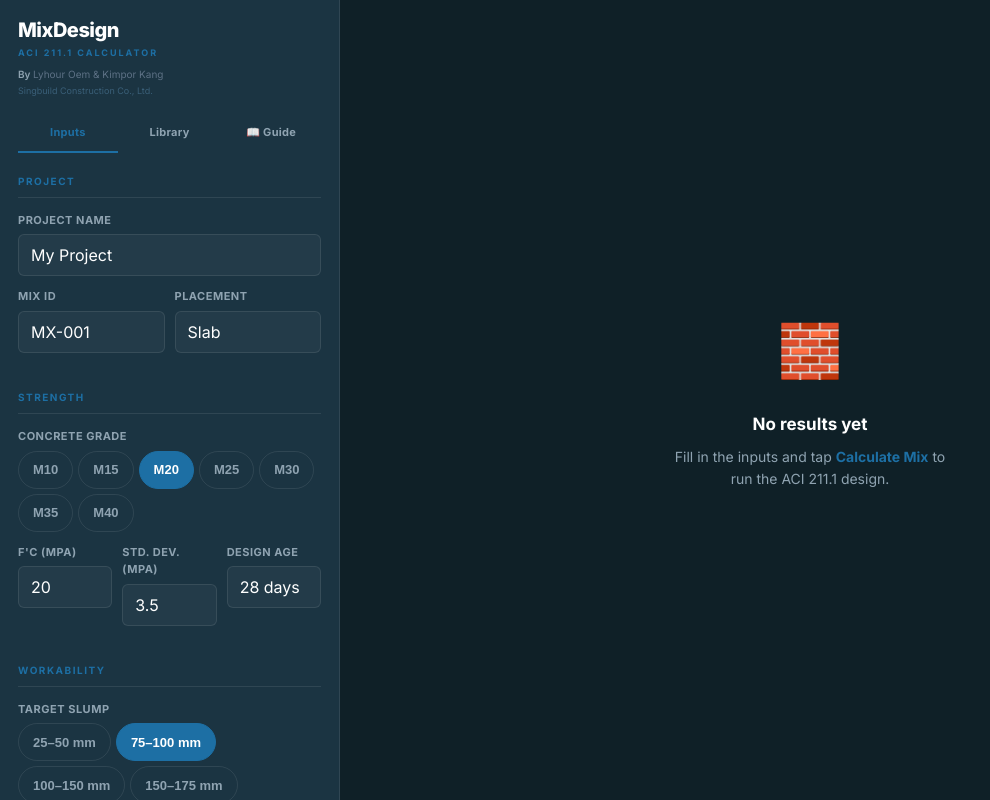
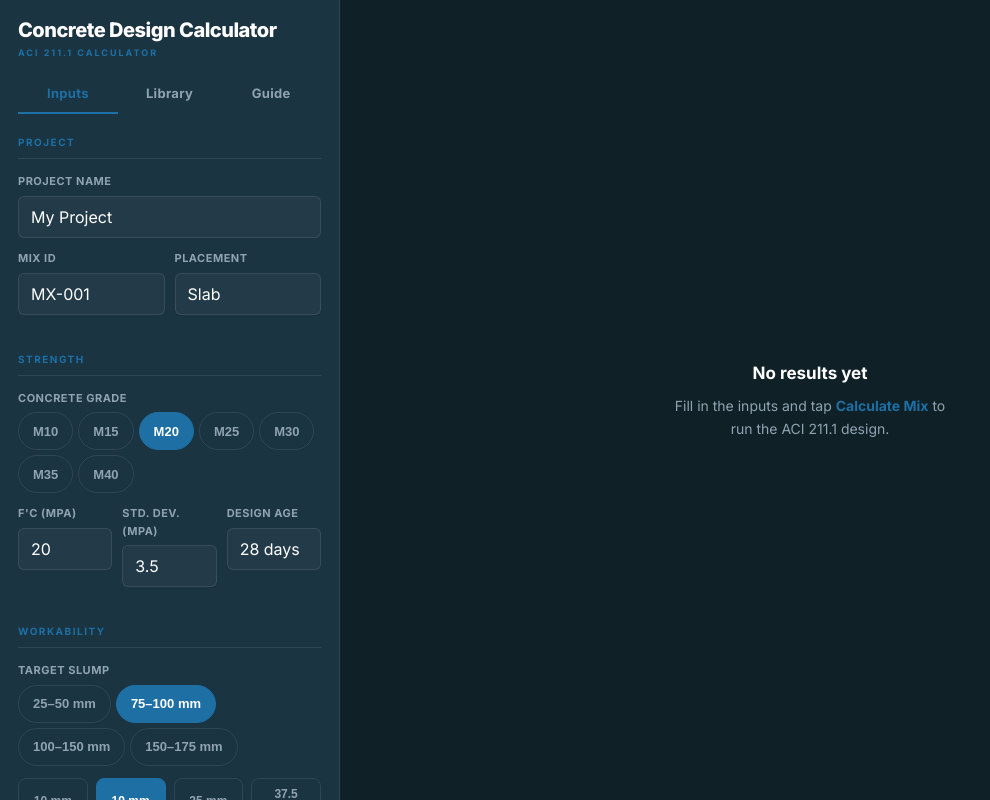
Before and after one commit to kimporprg/concrete-mix-calculator, a React (Vite) app: page / in a window 1280 px wide. Shown: the whole page, without its empty margins (0-990 px from the left). Built offline with nearby package versions, Linux system fonts and the light colour scheme.

Commit message:
Version 0.0.4 (Further Fixes)

```diff
--- a/src/App.jsx
+++ b/src/App.jsx
@@ -10,7 +10,7 @@ import GuideTab     from './components/GuideTab'
 const LEFT_TABS = [
   { id: 'inputs',  label: 'Inputs'  },
   { id: 'library', label: 'Library' },
-  { id: 'guide',   label: '📖 Guide' },
+  { id: 'guide',   label: 'Guide' },
 ]
 
 export default function App() {
@@ -48,21 +48,6 @@ export default function App() {
 
   const libCount = library.length
 
-  // ── Credit block (shared between desktop/mobile) ──────────────────────
-  const Credits = ({ small }) => (
-    <div style={{
-      fontSize: small ? 9 : 10,
-      color: 'var(--mid)',
-      lineHeight: 1.6,
-      marginTop: small ? 4 : 6,
-    }}>
-      <span style={{ color: 'var(--muted)', fontWeight: 600 }}>By </span>
-      Lyhour Oem &amp; Kimpor Kang
-      <br />
-      <span style={{ color: '#3A5F78', fontSize: small ? 8 : 9 }}>Singbuild Construction Co., Ltd.</span>
-    </div>
-  )
-
   // ── Left panel tab bar ────────────────────────────────────────────────
   function LeftTabBar() {
     return (
@@ -81,7 +66,7 @@ export default function App() {
               style={{
                 flex: 1, padding: '9px 4px',
                 border: 'none', background: 'transparent',
-                fontFamily: 'inherit', fontSize: 11, fontWeight: 700,
+                fontFamily: 'inherit', fontSize: 13, fontWeight: 700,
                 cursor: 'pointer', letterSpacing: '0.3px',
                 color: leftTab === t.id ? 'var(--accent)' : 'var(--muted)',
                 borderBottom: leftTab === t.id
@@ -132,12 +117,11 @@ export default function App() {
             flexShrink: 0,
           }}>
             <div style={{ fontSize: 20, fontWeight: 800, color: 'var(--white)', letterSpacing: '-0.5px' }}>
-              MixDesign
+              Concrete Design Calculator
             </div>
             <div style={{ fontSize: 9, fontWeight: 700, color: 'var(--accent)', letterSpacing: '2px', textTransform: 'uppercase' }}>
               ACI 211.1 CALCULATOR
             </div>
-            <Credits small={false} />
             <div style={{ marginTop: 14 }}>
               <LeftTabBar />
             </div>
@@ -178,12 +162,11 @@ export default function App() {
           <div style={{ padding: '0 16px 10px', display: 'flex', alignItems: 'flex-end', justifyContent: 'space-between' }}>
             <div>
               <div style={{ fontSize: 17, fontWeight: 800, color: 'var(--white)', letterSpacing: '-0.3px' }}>
-                MixDesign
+                Concrete Design Calculator
               </div>
               <div style={{ fontSize: 8, fontWeight: 700, color: 'var(--accent)', letterSpacing: '2px', textTransform: 'uppercase' }}>
                 ACI 211.1 CALCULATOR
               </div>
-              <Credits small={true} />
             </div>
             {/* Mobile view toggle */}
             <div style={{ display: 'flex', gap: 4 }}>
--- a/src/components/GuideTab.jsx
+++ b/src/components/GuideTab.jsx
@@ -2,7 +2,7 @@
 
 const SECTIONS = [
   {
-    id: 'project', color: 'var(--muted)', title: '📋 Project Information',
+    id: 'project', color: 'var(--muted)', title: 'Project Information',
     items: [
       { sym: 'Name',   name: 'Project Name',
         body: 'A label for the project. Appears in the CSV export header. Use something descriptive like "Block A — Ground Slab" so you can identify the file later.' },
@@ -13,7 +13,7 @@ const SECTIONS = [
     ],
   },
   {
-    id: 'strength', color: 'var(--accent)', title: "💪 Strength & Design",
+    id: 'strength', color: 'var(--accent)', title: "Strength & Design",
     items: [
       { sym: "f'c", name: 'Specified Compressive Strength',
         body: "The strength your concrete must meet, written on the structural drawings. M25 = f'c 25 MPa. Tapping a Grade button sets this automatically.",
@@ -30,15 +30,15 @@ const SECTIONS = [
     ],
   },
   {
-    id: 'workability', color: '#1D7A4F', title: '🌊 Workability & Aggregate',
+    id: 'workability', color: '#1D7A4F', title: 'Workability & Aggregate',
     items: [
       { sym: 'Slump', name: 'Target Slump Range',
         body: 'How fluid the fresh concrete is — more slump needs more water, which raises W/C and reduces strength. Drives the mixing water lookup in ACI Table 6.3.3.',
         extra: { label: 'Options',
-          text: '25–50 mm → stiff, pavements\n75–100 mm → standard reinforced concrete ✓\n100–150 mm → congested steel, pump mixes\n150–175 mm → very fluid (better to use a plasticiser)' } },
+          text: '25–50 mm → stiff, pavements\n75–100 mm → standard reinforced concrete (recommended)\n100–150 mm → congested steel, pump mixes\n150–175 mm → very fluid (better to use a plasticiser)' } },
       { sym: 'MAS',  name: 'Max. Aggregate Size',
         body: 'Largest coarse particle size. Larger aggregate needs less water for the same slump (less surface area to coat), reducing cement. Limited by rebar spacing.',
-        extra: { label: 'Common', text: '10 mm thin/congested · 19 mm general use ✓ · 25–37.5 mm mass concrete' } },
+        extra: { label: 'Common', text: '10 mm thin/congested · 19 mm general use (recommended) · 25–37.5 mm mass concrete' } },
       { sym: 'Cem.', name: 'Cement Type',
         body: 'Identifies the binder. Informational only — label appears in the export but does not change any ACI number.',
         extra: { label: 'Options',
@@ -49,7 +49,7 @@ const SECTIONS = [
     ],
   },
   {
-    id: 'cement-fa', color: 'var(--warn)', title: '🏭 Cement & Fine Aggregate (Sand)',
+    id: 'cement-fa', color: 'var(--warn)', title: 'Cement & Fine Aggregate (Sand)',
     items: [
       { sym: 'Gc',  name: 'Specific Gravity of Cement',
         body: 'How dense cement is compared to water (water = 1.0). OPC is ~3.15× denser. Used in Step 6 to convert cement mass to volume.',
@@ -59,7 +59,7 @@ const SECTIONS = [
         extra: { label: 'Typical', text: '2.60–2.70 for river sand. From your lab report (ASTM C128).' } },
       { sym: 'FM',  name: 'Fineness Modulus of Sand',
         body: 'One number that describes how coarse or fine your sand is overall, from a sieve analysis. Higher FM = coarser sand. Controls the ACI Table 6.3.6 CA fraction lookup.',
-        extra: { label: 'Range', text: '2.3 very fine → 2.6–2.8 typical river sand → 3.1 coarse\n⚠️ Wrong FM shifts CA content by 30–50 kg/m³.' } },
+        extra: { label: 'Range', text: '2.3 very fine → 2.6–2.8 typical river sand → 3.1 coarse\nNote: wrong FM shifts CA content by 30–50 kg/m³.' } },
       { sym: 'MC fa',  name: 'FA Moisture Content (%)',
         body: 'Free surface water on the sand right now, as % of dry mass. The app adds this weight to the sand batch mass and removes it from added water — so W/C stays correct.',
         extra: { label: 'Important', text: 'Measure on the day of casting. Changes with weather. Typical stockpile: 1–5%.' } },
@@ -69,7 +69,7 @@ const SECTIONS = [
     ],
   },
   {
-    id: 'ca', color: 'var(--muted)', title: '🪨 Coarse Aggregate',
+    id: 'ca', color: 'var(--muted)', title: 'Coarse Aggregate',
     items: [
       { sym: 'Gca',  name: 'Specific Gravity of Coarse Agg.',
         body: 'Density of your crushed stone or gravel relative to water. Used in Step 7 to convert CA mass to absolute volume.',
@@ -86,7 +86,7 @@ const SECTIONS = [
     ],
   },
   {
-    id: 'outputs', color: 'var(--accent)', title: '📊 Output Values',
+    id: 'outputs', color: 'var(--accent)', title: 'Output Values',
     items: [
       { sym: "f'cr",    name: 'Required Average Strength',
         body: "Always higher than f'c. The entire design is built to hit this. Higher f'cr = more cement = higher cost." },
@@ -113,7 +113,7 @@ const SECTIONS = [
     ],
   },
   {
-    id: 'warnings', color: 'var(--warn)', title: '⚠️ Compliance Warnings',
+    id: 'warnings', color: 'var(--warn)', title: 'Compliance Warnings',
     items: [
       { sym: 'W/C>0.60', name: 'W/C Too High',
         body: 'Durability suffers — paste is too porous. Fix: reduce slump, increase aggregate size, or add a water-reducing plasticiser (10–15% water saving at same slump).' },
--- a/src/components/LibraryPanel.jsx
+++ b/src/components/LibraryPanel.jsx
@@ -10,7 +10,6 @@ export default function LibraryPanel({ onLoad }) {
   if (library.length === 0) {
     return (
       <div style={{ padding: '40px 16px', textAlign: 'center' }}>
-        <div style={{ fontSize: 36, marginBottom: 14 }}>📚</div>
         <div style={{ fontSize: 15, fontWeight: 700, color: 'var(--white)', marginBottom: 6 }}>No saved mixes yet</div>
         <div style={{ fontSize: 13, color: 'var(--muted)', lineHeight: 1.6 }}>
           Calculate a mix and tap <span style={{ color: 'var(--accent)', fontWeight: 700 }}>Save to Library</span> to store it here.
--- a/src/components/MixLibrary.jsx
+++ b/src/components/MixLibrary.jsx
@@ -70,7 +70,6 @@ export default function MixLibrary({ library, deleteMix, clearAll, onLoad }) {
         textAlign: 'center', padding: '40px 20px',
         color: 'var(--text-3)', fontSize: 13,
       }}>
-        <div style={{ fontSize: 32, marginBottom: 12 }}>📋</div>
         No saved mixes yet. After designing a mix, click <strong style={{ color: 'var(--text-2)' }}>Save to Library</strong> to store it here.
       </div>
     )
--- a/src/components/ResultsPanel.jsx
+++ b/src/components/ResultsPanel.jsx
@@ -21,7 +21,6 @@ export default function ResultsPanel({ result, onSave }) {
         display: 'flex', flexDirection: 'column', alignItems: 'center',
         justifyContent: 'center', height: '100%', padding: 40, textAlign: 'center',
       }}>
-        <div style={{ fontSize: 52, marginBottom: 18 }}>🧱</div>
         <div style={{ fontSize: 17, fontWeight: 700, color: 'var(--white)', marginBottom: 8 }}>
           No results yet
         </div>
```
